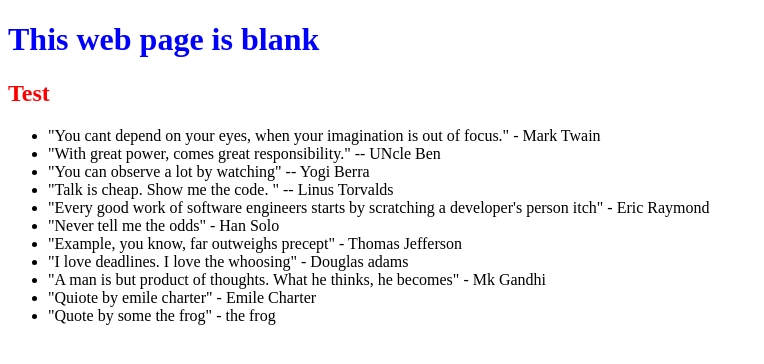
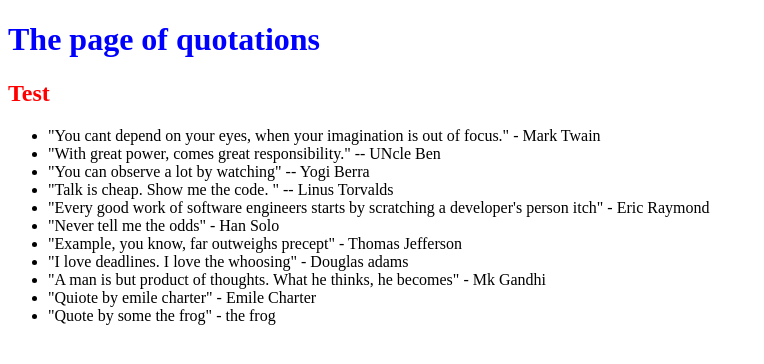
Before and after one commit to RamkumarKrishnasamy/0main_openSAP_repo, a plain HTML site: page index.html in a window 1280 px wide. Shown: the whole page, without its empty margins (0-764 px from the left). Drawn offline with Linux system fonts and the light colour scheme.

Commit message:
Changed 1st header to a page of quotations

```diff
--- a/index.html
+++ b/index.html
@@ -6,7 +6,7 @@
 		<link href="style.css" rel="stylesheet" type="text/css">
 	</head>
 	<body>
-		<h1>This web page is blank</h1>
+		<h1>The page of quotations</h1>
 		<h2>Test</h2>
 		<ul>
 			<li>"You cant depend on your eyes, when your imagination is out of focus." - Mark Twain</li>
```
